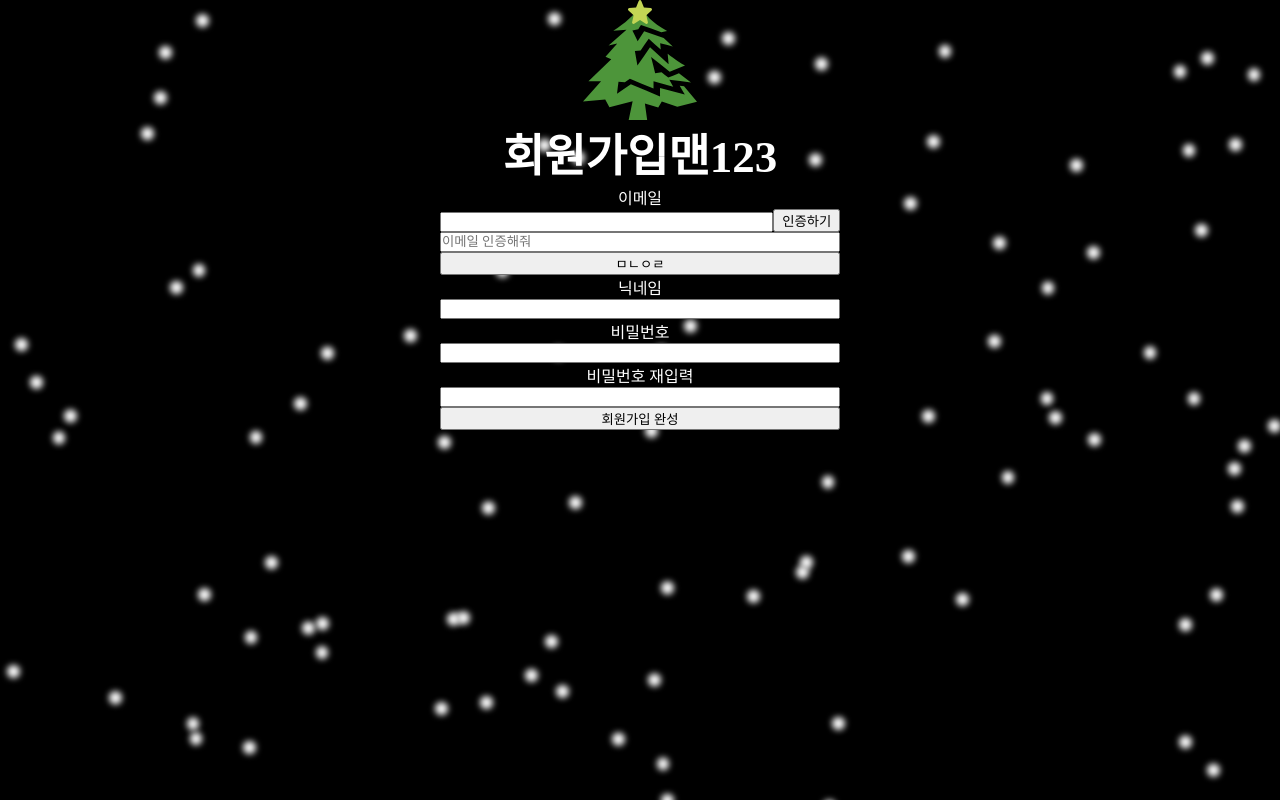
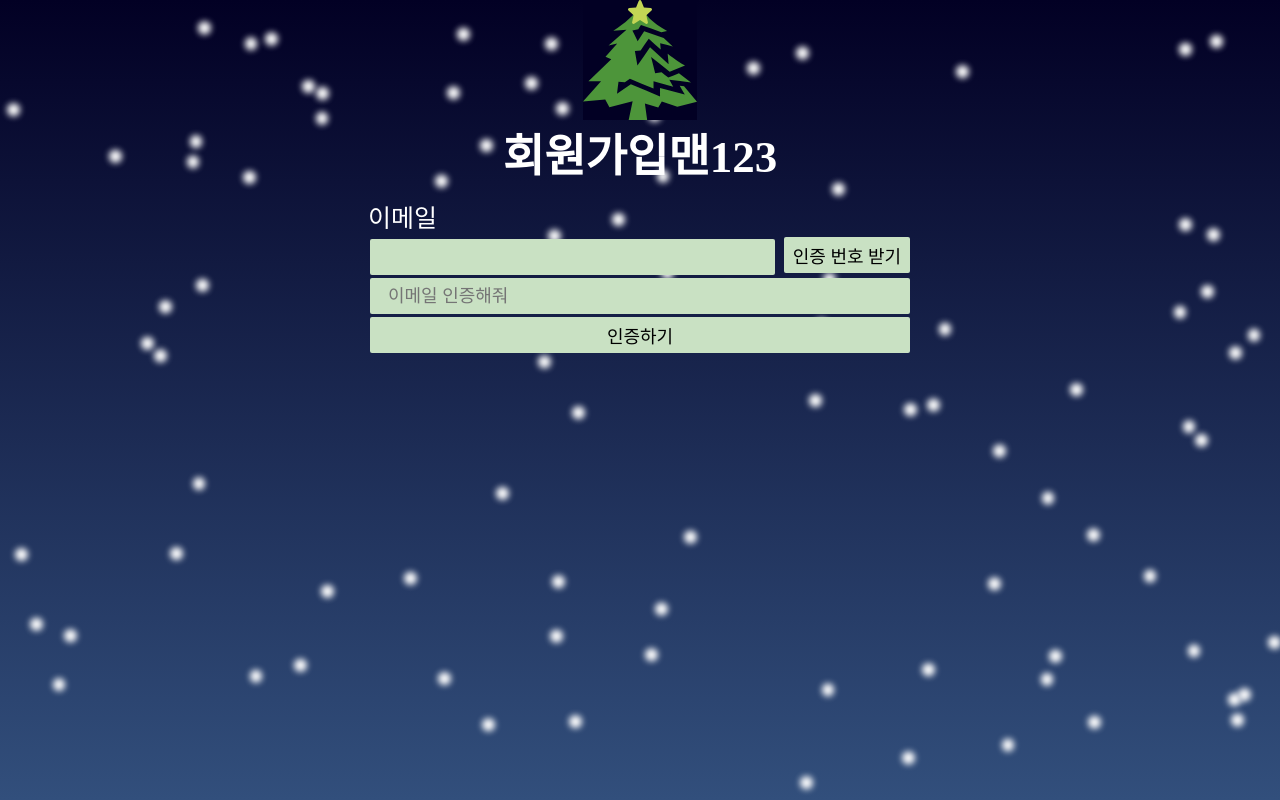
Before and after one commit to M-S-projects/Christmast, a React (Create React App) app: page /register in a window 1280 px wide. Built offline with nearby package versions, Linux system fonts and the light colour scheme; a web font is replaced by a local one.

Commit message:
:lipstick: : Login 페이지 퍼블리싱

```diff
--- a/package.json
+++ b/package.json
@@ -18,6 +18,7 @@
     "react-dom": "^18.2.0",
     "react-router-dom": "^6.20.0",
     "react-scripts": "5.0.1",
+    "react-toastify": "^9.1.3",
     "styled-components": "^6.1.1",
     "typescript": "^4.9.5",
     "web-vitals": "^2.1.4"
--- a/src/components/Background/style.ts
+++ b/src/components/Background/style.ts
@@ -15,7 +15,12 @@ export const Container = styled.div`
   width: 100vw;
   height: 100vh;
   overflow: hidden;
-  background-color: #000;
+  background: rgb(2, 0, 36);
+  background: linear-gradient(
+    180deg,
+    rgba(2, 0, 36, 1) 0%,
+    rgba(50, 79, 124, 1) 100%
+  );
   z-index: -1;
 `;
 
--- a/src/pages/register/index.tsx
+++ b/src/pages/register/index.tsx
@@ -20,6 +20,7 @@ const RegisterPage = () => {
   };
 
   const signUp = async () => {
+    if (email && nickname && password) {
       const _response = await axios({
         method: "post",
         url: `${baseUrl}/auth/new`,
@@ -36,11 +37,16 @@ const RegisterPage = () => {
         })
         .catch((err) => {
           if (err.response.data.code === 409) {
-          console.log("이미 있는 계정입니다.");
+            //toast(이미 있는 계정입니다.)
             setVerified(false);
           }
         });
       console.log(_response);
+    } else if (password === repw) {
+      //toast (비밀번호가 다릅니다.)
+    } else {
+      //toast(정보가 전부 입력되지 않았습니다!)
+    }
   };
 
   const verifyEmail = async () => {
@@ -62,6 +68,7 @@ const RegisterPage = () => {
       })
       .then((res) => {
         if (res.status === 204) {
+          //toast (인증번호가 틀립니다)
           setVerified(true);
         }
       })
@@ -76,50 +83,57 @@ const RegisterPage = () => {
     >
       <TreeSvg />
       <S.h1>회원가입맨123</S.h1>
-      <div>이메일</div>
+      <S.inputDesc>이메일</S.inputDesc>
       <S.email>
         {verified ? (
-          <input type="text" value={email} />
+          <S.input type="email" value={email} />
         ) : (
-          <input
-            type="text"
+          <S.input
+            type="email"
             onChange={(event: any) => {
               setEmail(event.target.value);
             }}
           />
         )}
-        <button onClick={verifyEmail}>인증하기 </button>
+        <S.button onClick={verifyEmail}>인증 번호 받기</S.button>
       </S.email>
-      <input
-        type="text"
+      <S.input
+        type="number"
         placeholder="이메일 인증해줘"
         onChange={(event: any) => {
           setCode(event.target.value);
         }}
       />
-      <input type="button" value={"ㅁㄴㅇㄹ"} onClick={patchEmail} />
-      <div>닉네임</div>
-      <input
-        type="text"
+      <S.button onClick={patchEmail}>인증하기</S.button>
+
+      {verified === true ? (
+        <>
+          <S.inputDesc>닉네임</S.inputDesc>
+          <S.input
+            type="nickname"
             onChange={(event: any) => {
               setNickname(event.target.value);
             }}
           />
-      <div>비밀번호</div>
-      <input
+          <S.inputDesc>비밀번호</S.inputDesc>
+          <S.input
             type="password"
             onChange={(event: any) => {
               setPassword(event.target.value);
             }}
           />
-      <div>비밀번호 재입력</div>
-      <input
+          <S.inputDesc>비밀번호 재입력</S.inputDesc>
+          <S.input
             type="password"
             onChange={(event: any) => {
               setRepw(event.target.value);
             }}
           />
-      <input type="submit" onClick={onSubmit} value={"회원가입 완성"} />
+          <S.button onClick={onSubmit}>회원가입 하기</S.button>
+        </>
+      ) : (
+        ""
+      )}
     </S.register>
   );
 };
--- a/src/pages/register/style.ts
+++ b/src/pages/register/style.ts
@@ -2,12 +2,18 @@ import styled from "styled-components";
 
 export const register = styled.form`
   display: flex;
+  width: 34em;
+  margin-left: 50%;
+  transform: translate(-50%, 0);
   flex-direction: column;
   align-items: center;
   font-size: 16px;
-  input {
-    width: 30em;
-    color: #000;
+  button {
+    cursor: pointer;
+  }
+
+  svg {
+    background-color: #020024;
   }
 `;
 
@@ -17,10 +23,45 @@ export const h1 = styled.h1`
 
 export const email = styled.div`
   input {
-    width: 25em;
+    width: 22.5em;
+    margin-right: 0.5em;
   }
   button {
-    width: 5em;
+    width: 7em;
     color: #000;
+    font-size: 18px;
+    height: 2em;
+    background-color: #c9e1c3;
+    border: none;
+    border-radius: 2px;
   }
 `;
+
+export const input = styled.input`
+  width: 30em;
+  background-color: #c9e1c3;
+  font-size: 18px;
+  height: 2em;
+  text-indent: 1em;
+  border-radius: 2px;
+  border: none;
+  margin-top: 3px;
+  color: #000;
+`;
+
+export const button = styled.button`
+  width: 30em;
+  background-color: #c9e1c3;
+  font-size: 18px;
+  height: 2em;
+  border-radius: 2px;
+  border: none;
+  margin-top: 3px;
+  color: #000;
+`;
+
+export const inputDesc = styled.div`
+  font-size: 25px;
+  margin-right: auto;
+  margin-top: 0.5em;
+`;
```
Also changed, not shown: 1 other file (tests, documents, lock files or other folders). Lines whose indentation alone changed are shown as unchanged.
